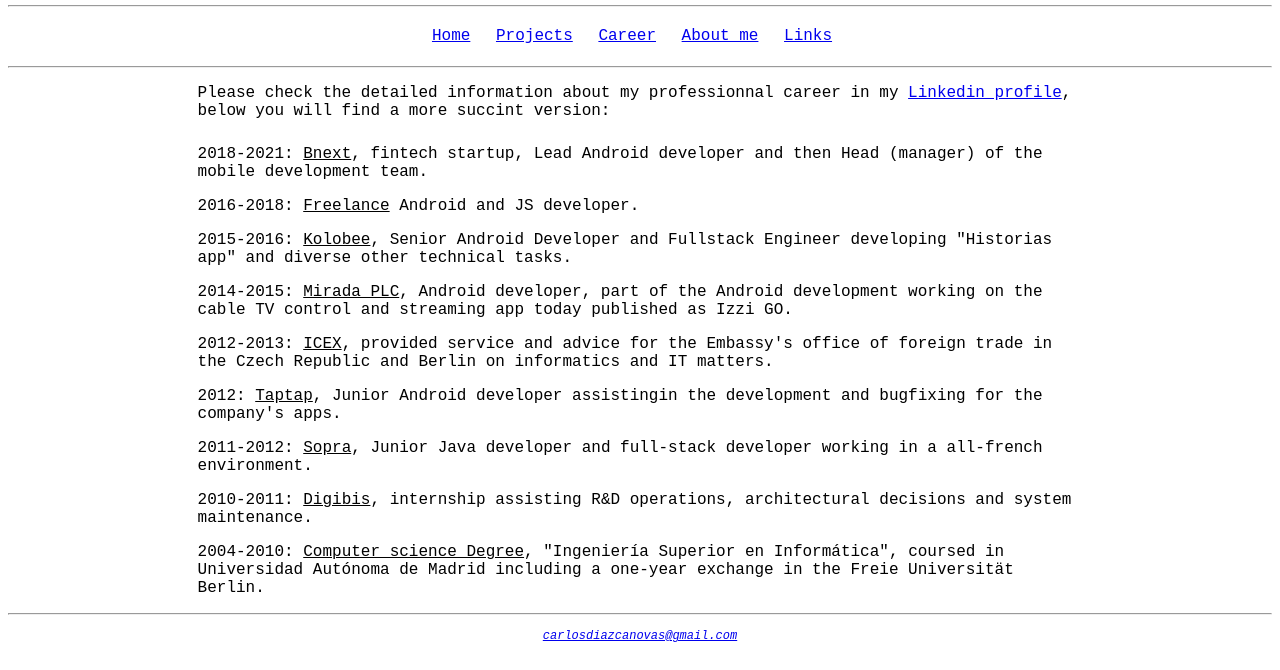
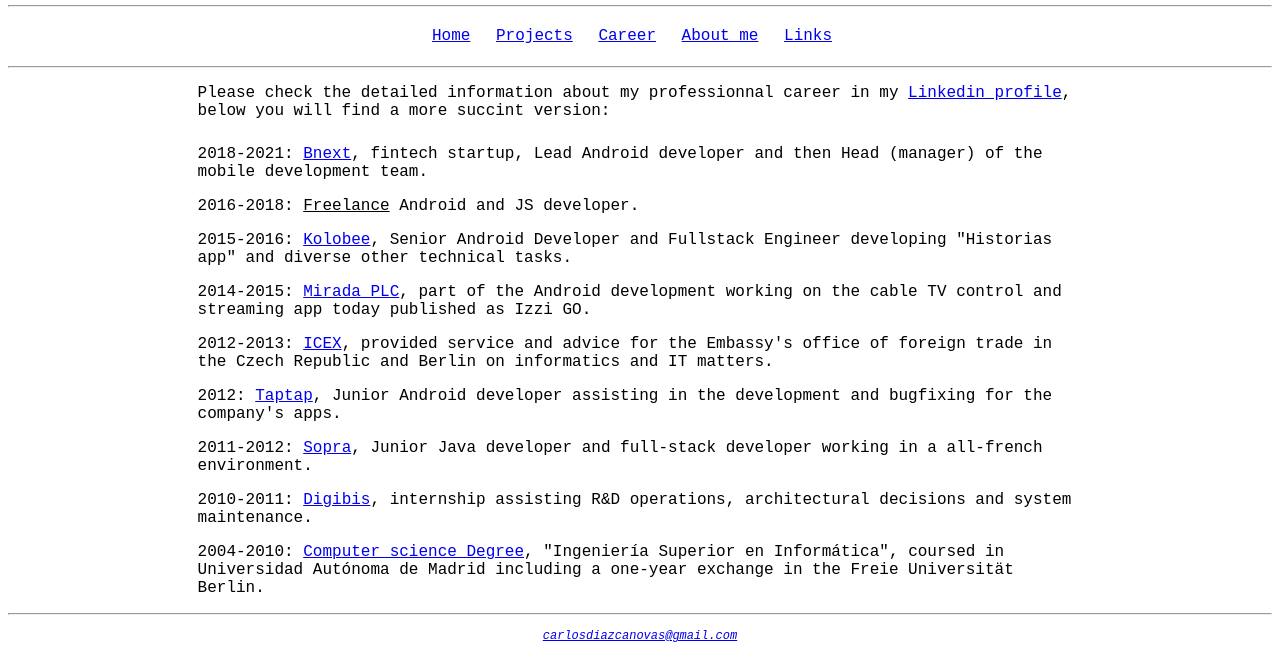
Before and after one commit to cdiazc/publicsite, a plain HTML site: page career.html in a window 1280 px wide. Shown: the part 130-800 px from the top of the page. Drawn offline with Linux system fonts and the light colour scheme.

Commit message:
improvements

```diff
--- a/career.html
+++ b/career.html
@@ -34,7 +34,7 @@
             </p>
 
             <p>
-                2018-2021: <span class="underline">Bnext</span>, fintech startup, Lead Android developer and then Head (manager) of the mobile development team.
+                2018-2021: <a href="https://bnext.es/">Bnext</a>, fintech startup, Lead Android developer and then Head (manager) of the mobile development team.
             </p>
 
             <p>
@@ -42,31 +42,31 @@
             </p>
 
             <p>
-                2015-2016: <span class="underline">Kolobee</span>, Senior Android Developer and Fullstack Engineer developing "Historias app" and diverse other technical tasks.
+                2015-2016: <a href="https://www.youtube.com/watch?v=S4CvVNa6Uts">Kolobee</a>, Senior Android Developer and Fullstack Engineer developing "Historias app" and diverse other technical tasks.
             </p>
 
             <p>
-                2014-2015: <span class="underline">Mirada PLC</span>, Android developer, part of the Android development working on the cable TV control and streaming app today published as Izzi GO.
+                2014-2015: <a href="https://www.mirada.tv/">Mirada PLC</a>, part of the Android development working on the cable TV control and streaming app today published as Izzi GO.
             </p>
 
             <p>
-                2012-2013: <span class="underline">ICEX</span>, provided service and advice for the Embassy's office of foreign trade in the Czech Republic and Berlin on informatics and IT matters.
+                2012-2013: <a href="https://www.icex.es/icex/es/index.html">ICEX</a>, provided service and advice for the Embassy's office of foreign trade in the Czech Republic and Berlin on informatics and IT matters.
             </p>
 
             <p>
-                2012: <span class="underline">Taptap</span>, Junior Android developer assistingin the development and bugfixing for the company's apps.
+                2012: <a href="https://www.taptap.io/mobile">Taptap</a>, Junior Android developer assisting in the development and bugfixing for the company's apps.
             </p>
 
             <p>
-                2011-2012: <span class="underline">Sopra</span>, Junior Java developer and full-stack developer working in a all-french environment.
+                2011-2012: <a href="https://www.soprasteria.es/">Sopra</a>, Junior Java developer and full-stack developer working in a all-french environment.
             </p>
 
             <p>
-                2010-2011: <span class="underline">Digibis</span>, internship assisting R&D operations, architectural decisions and system maintenance.
+                2010-2011: <a href="http://www.digibis.com/en/">Digibis</a>, internship assisting R&D operations, architectural decisions and system maintenance.
             </p>
 
             <p>
-                2004-2010: <span class="underline">Computer science Degree</span>, "Ingeniería Superior en Informática", coursed in Universidad Autónoma de Madrid including a one-year exchange in the Freie Universität Berlin.
+                2004-2010: <a href="https://www.uam.es/ss/Satellite/EscuelaPolitecnica/es/home.htm">Computer science Degree</a>, "Ingeniería Superior en Informática", coursed in Universidad Autónoma de Madrid including a one-year exchange in the Freie Universität Berlin.
             </p>
 
 
```
Also changed, not shown: about.html (+2 -2 lines), projects.html (+2 -2 lines).
